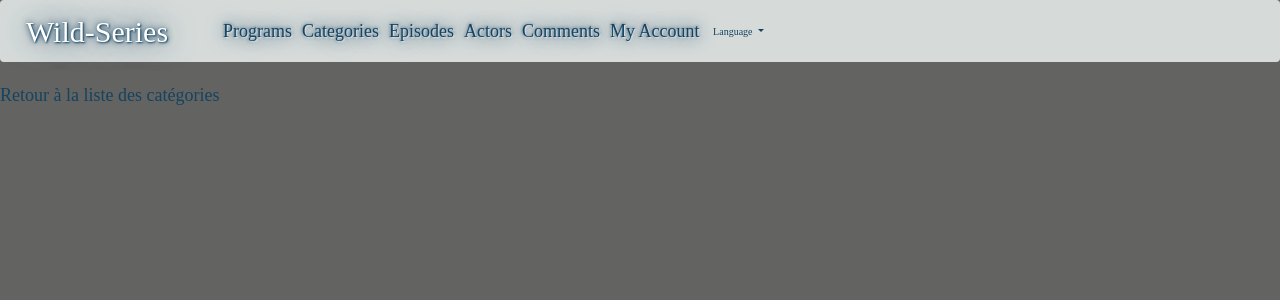
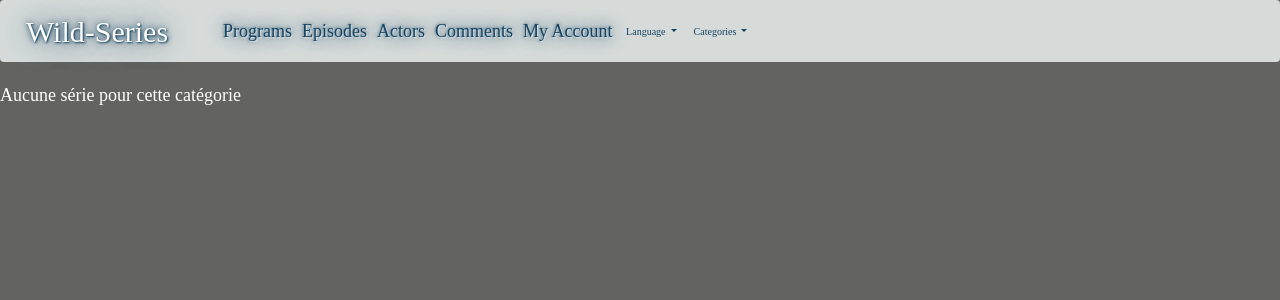
Before and after one commit to AdThouv/Wild-Series, a Symfony app: template templates/category/show.html.twig in a window 1280 px wide. Shown: the top 300 px of the page. Run offline with Twig, Linux system fonts and the light colour scheme; the template is opened without the code that fills it, so the values that code supplies are empty; style sheets or scripts are compiled from the project's sources; some libraries are stand-ins or nearby versions; some web fonts are replaced.

Commit message:
Quetes26: Embedding

```diff
--- a/templates/_navbar.html.twig
+++ b/templates/_navbar.html.twig
@@ -11,9 +11,6 @@
       </li>
       <li class="nav-item">
         <a class="nav-link" href="{{ path('program_index') }}">{{'Series'| trans}}</a>
-      </li>
-      <li class="nav-item">
-        <a class="nav-link" href="{{ path('category_index') }}">{{'Catégories'| trans}}</a>
       </li>
       <li class="nav-item">
         <a class="nav-link" href="{{ path('episode_index') }}">{{'Episodes'| trans}}</a>
@@ -36,6 +33,19 @@
           <a class="dropdown-item" href="{{ path('app_index', {'_locale':'en'})}}">English</a>
         </div>
       </div>
+      <div class="btn-group">
+        <button type="button" class="btn  dropdown-toggle" data-toggle="dropdown" aria-haspopup="true" aria-expanded="false">
+         {{'Categories' | trans}}
+        </button>
+        <div class="dropdown-menu">
+          <ul>
+            {{ render(controller(
+             'App\\Controller\\DefaultController::navbarTop'
+            )) }}
+          </ul>
+
+        </div>
+      </div>
 
 
     </ul>
--- a/templates/category/show.html.twig
+++ b/templates/category/show.html.twig
@@ -2,23 +2,21 @@
 {% block title %}Category #{{ category.id }}{% endblock %}
 
 {% block body %}
-
-<div class="media">
-{% for program in category.programs %}
-
-  <div class="media-body">
-    <p>{{ program.id }}</p>
-    <h1 class="mt-0">{{ program.title }}</h1>
-    <p>{{ program.summary }}</p>
-    <p>Catégorie : {{ program.category.name }}</p>
-    {# Lien vers la fiche de la série : #}
-    <a href="{{ path("program_show", {'slug': program.slug}) }}">Voir la fiche</a>
-  </div>
-{% endfor %}
-</div>
-
-<a href="{{ path('category_index') }}">
-    Retour à la liste des catégories
-</a>
-
+ <div class="container-card">
+        {% for program in category.programs %}
+            <div class="card">
+                <img style="height: 50vh;width : 100%; margin-top:7rem;" src="{{ program.poster }}" alt="Card image cap">
+                <div class="card-body">
+                    <h1 class="card-title">{{ program.title }}</h1> <a class="more" href="{{ path('program_show', {'slug': program.slug}) }}">{{ 'Voir plus' | trans }}</a></br>
+                    {% if is_granted("ROLE_ADMIN") %}
+                    <a href="{{ path('program_edit', { 'slug': program.slug} ) }}">{{ 'Éditer' | trans }}</a>
+                    {% endif %}
+                </div>
+            </div>
+        {% else %}
+            <tr>
+                <td colspan="5">Aucune série pour cette catégorie</td>
+            </tr>
+        {% endfor %}
+    </div>
 {% endblock %}
--- /dev/null
+++ b/templates/layout/navbartop.html.twig
@@ -0,0 +1,4 @@
+
+{% for category in categories %}
+        <li><a href="{{ path('category_show', {categoryName:category.name}) }}">{{ category.name }}</a></li>
+{% endfor %}
```
Also changed, not shown: src/Controller/DefaultController.php (+11 -0 lines), 1 other file.
